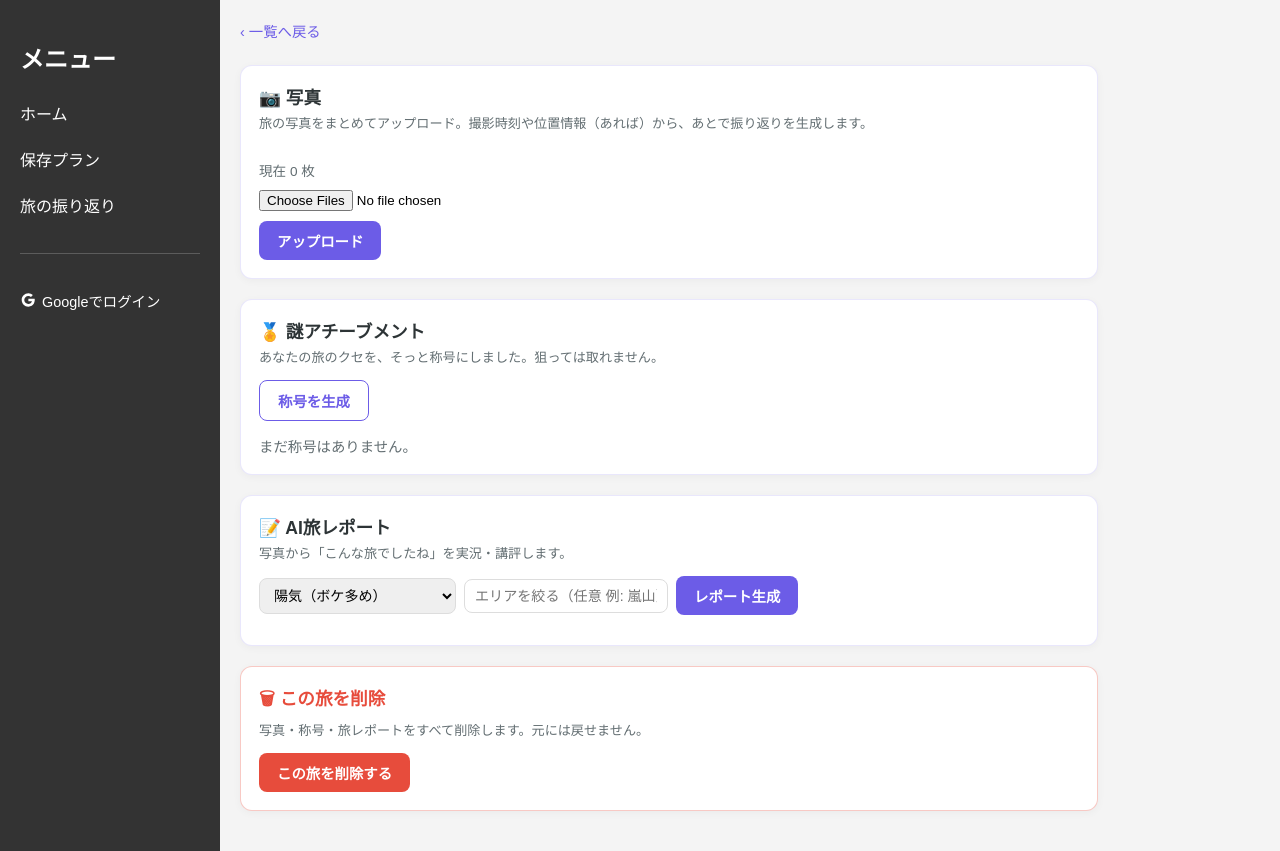
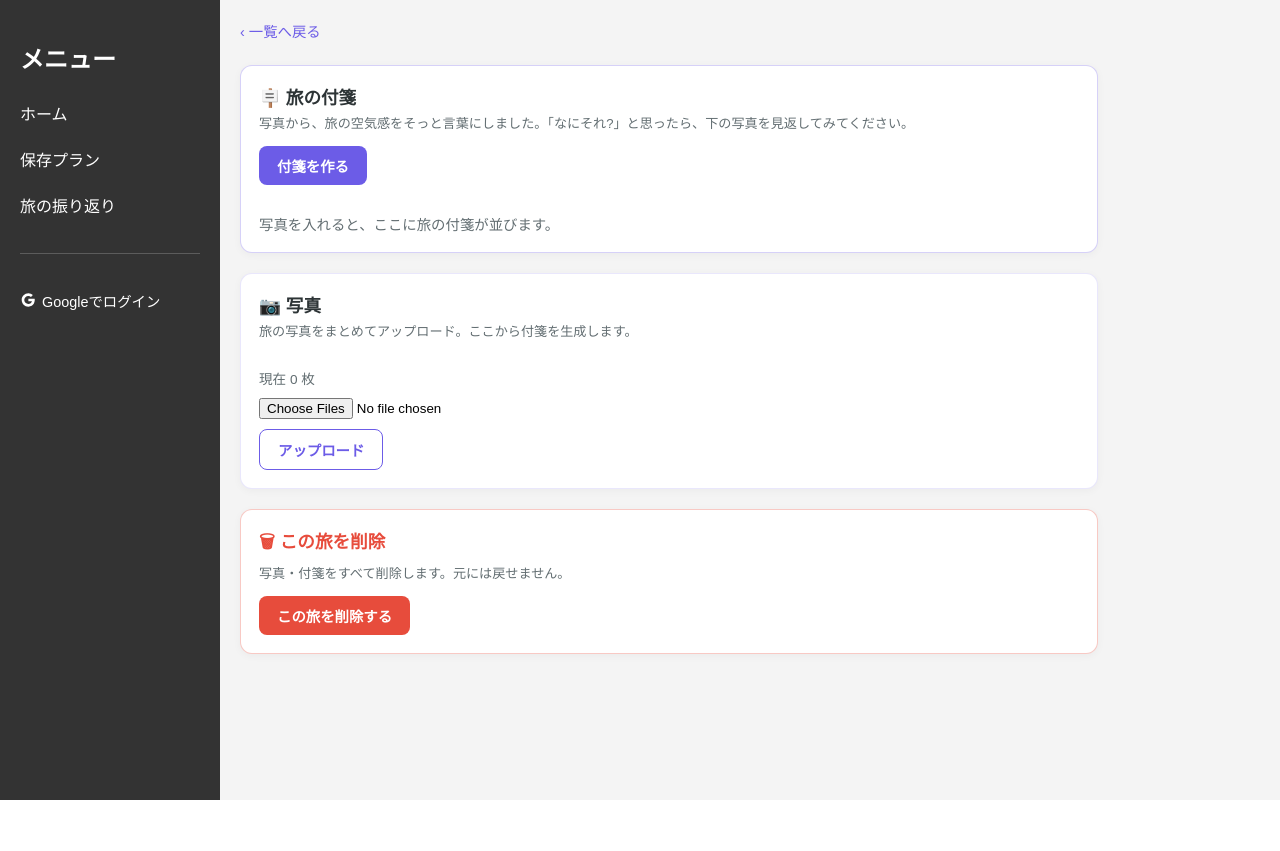
Before and after one commit to sabatexima/tabimate, a Flask app: template src/templates/reflection/trip.html in a window 1280 px wide. After the commit the page ends 800 px from the top, so only its background shows below. Run offline with Flask 3, Linux system fonts and the light colour scheme; the template is opened without the code that fills it, so the values that code supplies are empty.

Commit message:
旅詳細画面を付箋ヒーロー化
画面の主役を付箋に。最上部に「旅の付箋」ボードを置き、写真はその下へ。
付箋カードは少し傾けた付箋風(派手にしない既存トーン維持)、ホバーで×削除。
空状態は「写真を入れると、ここに旅の付箋が並びます」。
称号・AIレポートのセクションとJSを削除。

Co-Authored-By: Claude Opus 4.7 <noreply@anthropic.com>

```diff
--- a/src/templates/reflection/trip.html
+++ b/src/templates/reflection/trip.html
@@ -28,27 +28,38 @@
   .btn.secondary { background: #fff; color: var(--primary-color); border: 1px solid var(--primary-color); }
   .btn:disabled { opacity: 0.6; cursor: default; }
 
+  /* 付箋ボード（主役・最上部） */
+  .sticker-section { border-color: rgba(108,92,231,0.28); }
+  .sticker-board {
+    display: flex; flex-wrap: wrap; gap: 12px; margin-top: 14px;
+  }
+  .sticker {
+    position: relative;
+    background: linear-gradient(135deg, #fff8e1 0%, #fffdf5 100%);
+    border: 1px solid rgba(0,0,0,0.06);
+    border-radius: 4px;
+    padding: 14px 16px;
+    font-weight: 700; color: var(--text-main); font-size: 1.0em;
+    box-shadow: 0 3px 10px rgba(0,0,0,0.08);
+    max-width: 240px;
+  }
+  /* 付箋らしく1枚ずつ少し傾ける（派手にしない範囲で） */
+  .sticker:nth-child(3n+1) { transform: rotate(-1.5deg); }
+  .sticker:nth-child(3n+2) { transform: rotate(1deg); }
+  .sticker:nth-child(3n)   { transform: rotate(-0.5deg); }
+  .sticker .del {
+    position: absolute; top: 2px; right: 4px;
+    background: none; border: none; cursor: pointer;
+    color: #c3c0b0; font-size: 0.9em; line-height: 1; padding: 2px 4px;
+    opacity: 0; transition: opacity 0.1s;
+  }
+  .sticker:hover .del { opacity: 1; }
+  .sticker .del:hover { color: #e74c3c; }
+  .sticker-empty { color: var(--text-muted); font-size: 0.9em; margin-top: 14px; }
+
   .photo-grid { display: flex; flex-wrap: wrap; gap: 8px; margin-bottom: 14px; }
   .photo-grid img { width: 92px; height: 92px; object-fit: cover; border-radius: 8px; }
   .photo-count { font-size: 0.85em; color: var(--text-muted); margin-bottom: 10px; }
-
-  .ach-list { display: flex; flex-direction: column; gap: 10px; }
-  .ach {
-    border: 1px dashed rgba(108,92,231,0.4); border-radius: 10px; padding: 12px 14px;
-    background: linear-gradient(135deg, #f8f7ff 0%, #fff 100%);
-  }
-  .ach .title { font-weight: 700; color: var(--primary-color); }
-  .ach .flavor { font-size: 0.88em; color: var(--text-main); margin-top: 4px; }
-
-  .tone-row { display: flex; gap: 8px; align-items: center; margin-bottom: 12px; flex-wrap: wrap; }
-  .tone-row select, .tone-row input {
-    border: 1px solid #ddd; border-radius: 8px; padding: 8px 10px; font-size: 0.88em;
-  }
-  .report-body {
-    white-space: pre-wrap; line-height: 1.8; font-size: 0.95em; color: var(--text-main);
-    background: #faf9ff; border-radius: 10px; padding: 16px; margin-top: 12px;
-  }
-  .report-meta { font-size: 0.78em; color: var(--text-muted); margin-top: 6px; }
   .muted { color: var(--text-muted); font-size: 0.9em; }
 
   .danger-zone { border-color: rgba(231,76,60,0.3); }
@@ -66,57 +77,39 @@
   {% if trip.end_date %} 〜 {{ trip.end_date }}{% endif %}
 </div>
 
+<!-- 付箋ボード（主役）-->
+<div class="section sticker-section">
+  <h2>🪧 旅の付箋</h2>
+  <p class="hint">写真から、旅の空気感をそっと言葉にしました。「なにそれ?」と思ったら、下の写真を見返してみてください。</p>
+  <button class="btn" id="sticker-btn">付箋を作る</button>
+  <div class="sticker-board" id="sticker-board">
+    {% for s in stickers %}
+      <div class="sticker" data-id="{{ s.id }}">
+        {{ s.text }}<button class="del" aria-label="削除">×</button>
+      </div>
+    {% endfor %}
+  </div>
+  {% if not stickers %}
+    <div class="sticker-empty" id="sticker-empty">写真を入れると、ここに旅の付箋が並びます。</div>
+  {% endif %}
+</div>
+
 <!-- 写真 -->
 <div class="section">
   <h2>📷 写真</h2>
-  <p class="hint">旅の写真をまとめてアップロード。撮影時刻や位置情報（あれば）から、あとで振り返りを生成します。</p>
+  <p class="hint">旅の写真をまとめてアップロード。ここから付箋を生成します。</p>
   <div class="photo-grid" id="photo-grid">
     {% for p in photos %}<img src="{{ p.url }}" alt="photo" loading="lazy">{% endfor %}
   </div>
   <div class="photo-count" id="photo-count">現在 {{ photos|length }} 枚</div>
   <input type="file" id="photo-input" accept="image/*" multiple style="margin-bottom:10px;">
-  <div><button class="btn" id="upload-btn">アップロード</button></div>
-</div>
-
-<!-- 称号（機能A）-->
-<div class="section">
-  <h2>🏅 謎アチーブメント</h2>
-  <p class="hint">あなたの旅のクセを、そっと称号にしました。狙っては取れません。</p>
-  <button class="btn secondary" id="ach-btn">称号を生成</button>
-  <div class="ach-list" id="ach-list" style="margin-top:14px;">
-    {% for a in achievements %}
-      <div class="ach"><div class="title">{{ a.title }}</div><div class="flavor">{{ a.flavor_text }}</div></div>
-    {% else %}
-      <div class="muted" id="ach-empty">まだ称号はありません。</div>
-    {% endfor %}
-  </div>
-</div>
-
-<!-- 旅レポート（機能B）-->
-<div class="section">
-  <h2>📝 AI旅レポート</h2>
-  <p class="hint">写真から「こんな旅でしたね」を実況・講評します。</p>
-  <div class="tone-row">
-    <select id="tone-select">
-      <option value="playful">陽気（ボケ多め）</option>
-      <option value="roast">辛口（愛のあるイジり）</option>
-      <option value="gentle">やさしい（じんわり）</option>
-    </select>
-    <input type="text" id="area-input" placeholder="エリアを絞る（任意 例: 嵐山）" maxlength="60">
-    <button class="btn" id="report-btn">レポート生成</button>
-  </div>
-  <div id="report-output">
-    {% for r in reports %}
-      <div class="report-body">{{ r.body }}</div>
-      <div class="report-meta">トーン: {{ r.tone }}{% if r.area %} ／ エリア: {{ r.area }}{% endif %} ／ {{ r.created_at }}</div>
-    {% endfor %}
-  </div>
+  <div><button class="btn secondary" id="upload-btn">アップロード</button></div>
 </div>
 
 <!-- 危険ゾーン（旅の削除）-->
 <div class="section danger-zone">
   <h2>🗑 この旅を削除</h2>
-  <p class="hint">写真・称号・旅レポートをすべて削除します。元には戻せません。</p>
+  <p class="hint">写真・付箋をすべて削除します。元には戻せません。</p>
   <button class="btn danger" id="delete-trip-btn">この旅を削除する</button>
 </div>
 
@@ -153,55 +146,51 @@
     uploadBtn.disabled = false; uploadBtn.textContent = 'アップロード';
   });
 
-  // --- 称号生成 ---
-  const achBtn = document.getElementById('ach-btn');
-  achBtn.addEventListener('click', async () => {
-    achBtn.disabled = true; achBtn.textContent = '生成中...';
+  // --- 付箋生成 ---
+  const board = document.getElementById('sticker-board');
+  function renderStickers(items) {
+    board.innerHTML = items.map(s =>
+      `<div class="sticker">${esc(s.text)}<button class="del" aria-label="削除">×</button></div>`
+    ).join('');
+    const empty = document.getElementById('sticker-empty');
+    if (empty) empty.style.display = items.length ? 'none' : '';
+  }
+
+  const stickerBtn = document.getElementById('sticker-btn');
+  stickerBtn.addEventListener('click', async () => {
+    stickerBtn.disabled = true; stickerBtn.textContent = '付箋を作っています...';
     try {
-      const res = await fetch(`/reflection/trips/${TRIP_ID}/achievements/generate`, { method: 'POST' });
+      const res = await fetch(`/reflection/trips/${TRIP_ID}/stickers/generate`, { method: 'POST' });
       const data = await res.json();
-      const list = document.getElementById('ach-list');
       if (res.ok) {
-        list.innerHTML = data.achievements.map(a =>
-          `<div class="ach"><div class="title">${esc(a.title)}</div><div class="flavor">${esc(a.flavor_text)}</div></div>`
-        ).join('') || '<div class="muted">称号を作れませんでした。</div>';
+        renderStickers(data.stickers || []);
       } else {
-        alert(data.error || '生成に失敗しました');
+        alert(data.error || '付箋を作れませんでした');
       }
-    } catch (e) { alert('生成に失敗しました'); }
-    achBtn.disabled = false; achBtn.textContent = '称号を生成';
+    } catch (e) { alert('付箋を作れませんでした'); }
+    stickerBtn.disabled = false; stickerBtn.textContent = '付箋を作る';
   });
 
-  // --- レポート生成 ---
-  const reportBtn = document.getElementById('report-btn');
-  reportBtn.addEventListener('click', async () => {
-    const tone = document.getElementById('tone-select').value;
-    const area = document.getElementById('area-input').value.trim();
-    reportBtn.disabled = true; reportBtn.textContent = '生成中...';
+  // --- 付箋を1枚削除 ---
+  board.addEventListener('click', async (ev) => {
+    const del = ev.target.closest('.del');
+    if (!del) return;
+    const card = del.closest('.sticker');
+    const id = card.dataset.id;
+    // 生成直後（未保存IDなし）の場合は見た目だけ消す
+    if (!id) { card.remove(); return; }
     try {
-      const res = await fetch(`/reflection/trips/${TRIP_ID}/report/generate`, {
-        method: 'POST',
-        headers: { 'Content-Type': 'application/json' },
-        body: JSON.stringify({ tone, area: area || null }),
-      });
+      const res = await fetch(`/reflection/trips/${TRIP_ID}/stickers/${id}`, { method: 'DELETE' });
       const data = await res.json();
-      const out = document.getElementById('report-output');
-      if (res.ok) {
-        const meta = `トーン: ${esc(data.tone)}${data.area ? ' ／ エリア: ' + esc(data.area) : ''}`;
-        out.insertAdjacentHTML('afterbegin',
-          `<div class="report-body">${esc(data.body)}</div><div class="report-meta">${meta} ／ たった今</div>`);
-      } else {
-        alert(data.error || '生成に失敗しました');
-      }
-    } catch (e) { alert('生成に失敗しました'); }
-    reportBtn.disabled = false; reportBtn.textContent = 'レポート生成';
+      if (res.ok && data.deleted) card.remove();
+    } catch (e) { /* 失敗時は何もしない（次の生成で整合する） */ }
   });
 
-  // --- 旅の削除（写真・称号・レポートもまとめて消える） ---
+  // --- 旅の削除（写真・付箋もまとめて消える） ---
   const deleteBtn = document.getElementById('delete-trip-btn');
   deleteBtn.addEventListener('click', async () => {
     const title = {{ trip.title|tojson }};
-    if (!confirm(`「${title}」を削除しますか？\n写真・称号・旅レポートもすべて消え、元に戻せません。`)) return;
+    if (!confirm(`「${title}」を削除しますか？\n写真・付箋もすべて消え、元に戻せません。`)) return;
     deleteBtn.disabled = true; deleteBtn.textContent = '削除中...';
     try {
       const res = await fetch(`/reflection/trips/${TRIP_ID}`, { method: 'DELETE' });
```
